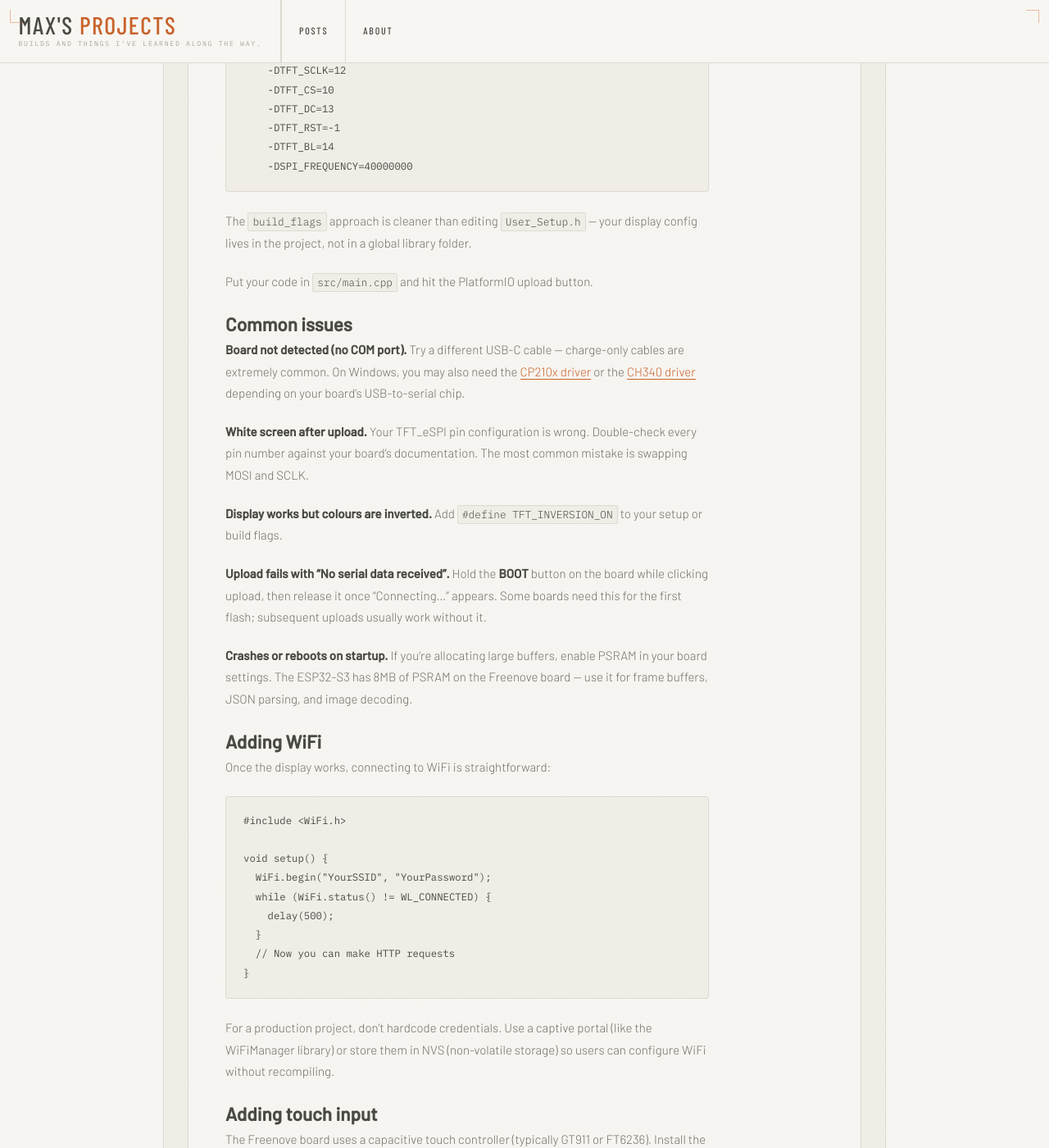
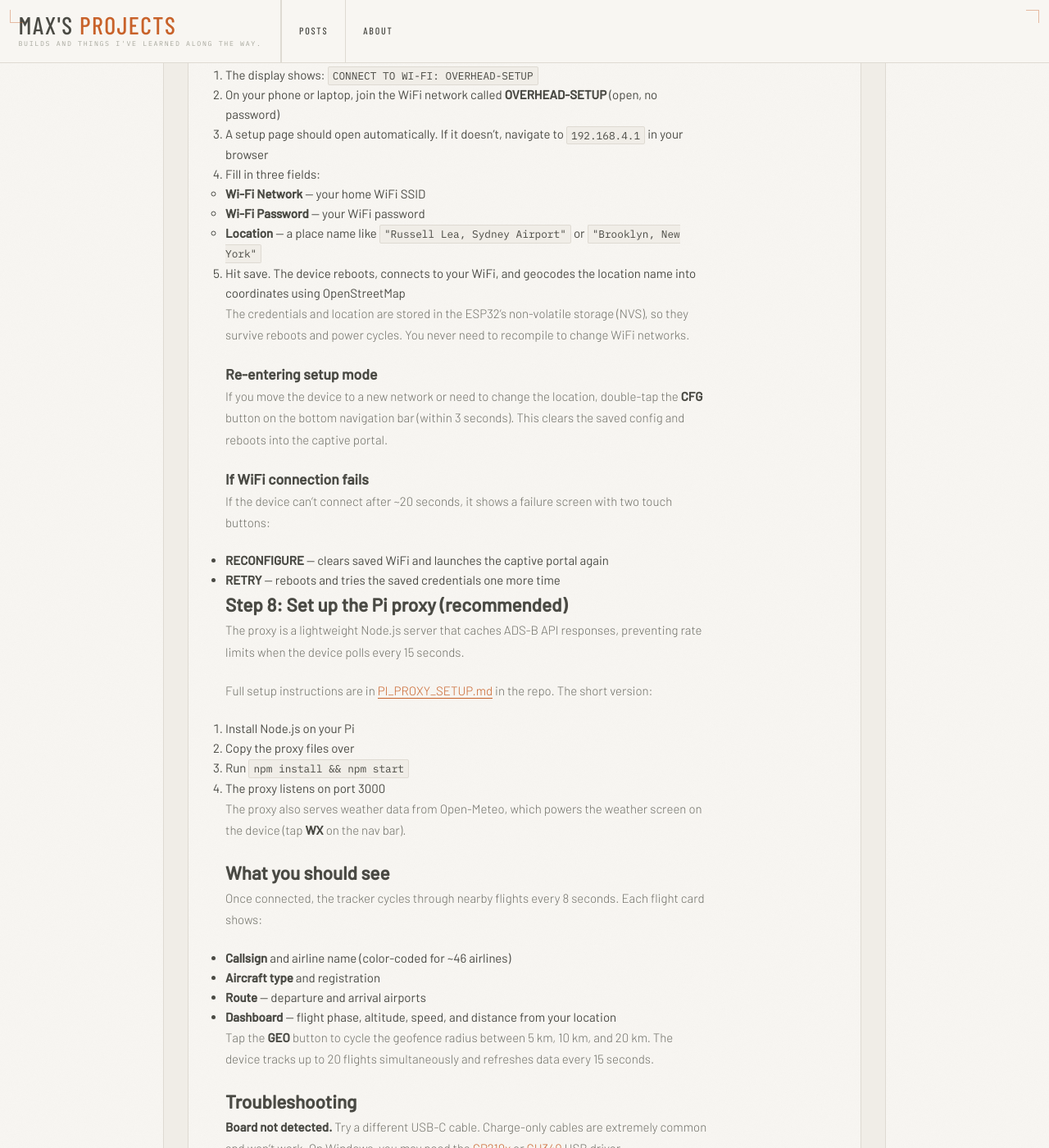
Before and after one commit to greystoke1337/blog, a Jekyll site: the page built from _posts/2026-03-11-esp32-display-getting-started.md, in a window 1280 px wide and 1400 px high, scrolled down 3372 px. Shown: the whole window at 82% size. Built offline with Jekyll 4.4.1, drawn with Linux system fonts in a browser that asks for light colours; some web fonts are replaced; some of the changed text lies outside the part shown.

Commit message:
Rewrite ESP32 post as Overhead Tracker deployment guide
Co-Authored-By: Claude Opus 4.6 <noreply@anthropic.com>

````diff
--- a/_posts/2026-03-11-esp32-display-getting-started.md
+++ b/_posts/2026-03-11-esp32-display-getting-started.md
@@ -1,219 +1,183 @@
 ---
 layout: post
-title: "Getting Started with an ESP32 4-Inch Display"
+title: "Deploying the Overhead Tracker to a Freenove ESP32"
 date: 2026-03-11
 tags: [ESP32, DIY, Tutorial]
 ---
 
-After building my [Overhead Tracker](/blog/2026/03/10/overhead-tracker.html) on a Freenove ESP32-S3 with a 4" touchscreen, I got a lot of questions about the hardware setup itself. This post walks through everything you need to go from an unboxed board to running code on the display — no prior microcontroller experience required.
+This is a step-by-step guide for flashing the [Overhead Tracker](https://github.com/greystoke1337/localized-air-traffic-tracker) firmware onto a fresh Freenove ESP32 4-inch display. By the end, you'll have a standalone device showing every aircraft flying over your location in real time.
+
+![Overhead Tracker display](/blog/assets/images/overhead-tracker-2.jpg)
 
 ## What you need
 
-**The board:** I use the [Freenove FNK0103S](https://store.freenove.com/products/fnk0103s). It's an ESP32-S3 with a built-in 4" 480x320 ST7796 TFT touchscreen and a capacitive touch layer. Everything is on one PCB — no wiring, no soldering. It runs about $25–30 USD.
+- **Freenove FNK0103S** — an ESP32 dev board with a built-in 4" 480×320 ST7796 touchscreen. ~$25–30 on the Freenove store or Amazon. Everything is on one PCB, no wiring required.
+- **A USB-C data cable** — not a charge-only cable. If the board doesn't show up as a serial port, the cable is the problem.
+- **A Raspberry Pi** (3B+ or newer) on the same network — runs the caching proxy between the device and the ADS-B API. You can skip this and use the direct API fallback, but the proxy is strongly recommended for reliability.
+- **A computer** with a terminal (macOS, Linux, or Windows with Git Bash / MSYS2).
 
-**A USB-C cable** — data-capable, not charge-only. If your cable doesn't show up as a serial port, it's probably charge-only. This is the number one beginner issue.
+## Step 1: Install arduino-cli
 
-**A computer** with Arduino IDE or PlatformIO installed.
+The project uses `arduino-cli` and a build script — not the Arduino IDE GUI. Install it:
 
-## Option A: Arduino IDE (simplest)
+**macOS (Homebrew):**
+```bash
+brew install arduino-cli
+```
 
-Arduino IDE is the easiest way to get started if you've never touched a microcontroller before.
+**Linux:**
+```bash
+curl -fsSL https://raw.githubusercontent.com/arduino/arduino-cli/master/install.sh | sh
+```
 
-### Install the IDE
+**Windows (MSYS2 / Git Bash):**
+Download the latest release from [arduino.github.io/arduino-cli](https://arduino.github.io/arduino-cli/latest/installation/) and add it to your PATH.
 
-Download [Arduino IDE 2.x](https://www.arduino.cc/en/software) and install it. Open it once so it creates its config directories.
+Then add ESP32 board support:
 
-### Add ESP32 board support
+```bash
+arduino-cli core update-index \
+  --additional-urls https://raw.githubusercontent.com/espressif/arduino-esp32/gh-pages/package_esp32_index.json
+arduino-cli core install esp32:esp32 \
+  --additional-urls https://raw.githubusercontent.com/espressif/arduino-esp32/gh-pages/package_esp32_index.json
+```
 
-1. Go to **File → Preferences**
-2. In "Additional Board Manager URLs", paste:
-   ```
-   https://raw.githubusercontent.com/espressif/arduino-esp32/gh-pages/package_esp32_index.json
-   ```
-3. Click OK
-4. Go to **Tools → Board → Boards Manager**
-5. Search for `esp32` and install **esp32 by Espressif Systems** (version 3.x)
+## Step 2: Install required libraries
 
-This downloads the ESP32-S3 toolchain, which takes a few minutes.
+```bash
+arduino-cli lib install "ArduinoJson"
+arduino-cli lib install "LovyanGFX"
+```
 
-### Select the board
+The SD and ArduinoOTA libraries are built into the ESP32 core, so no separate install is needed.
 
-1. Plug in your Freenove board via USB-C
-2. Go to **Tools → Board → esp32** and select **ESP32S3 Dev Module**
-3. Go to **Tools → Port** and select the COM port that appeared (on Windows it'll be something like `COM3`)
-4. Set these under Tools:
-   - **USB CDC On Boot:** Enabled
-   - **Flash Size:** 16MB
-   - **Partition Scheme:** 16M Flash (3MB APP/9.9MB FATFS)
-   - **PSRAM:** OPI PSRAM
+## Step 3: Clone the repo
 
-### Install display libraries
+```bash
+git clone https://github.com/greystoke1337/localized-air-traffic-tracker.git
+cd localized-air-traffic-tracker/tracker_live_fnk0103s
+```
 
-Go to **Sketch → Include Library → Manage Libraries** and install:
+## Step 4: Create your secrets file
 
-- **TFT_eSPI** by Bodmer — the display driver
-- **lvgl** (optional) — if you want a full UI framework later
+```bash
+cp secrets.h.example secrets.h
+```
 
-### Configure TFT_eSPI for the ST7796
-
-This is the step most tutorials skip. TFT_eSPI needs to know your exact display hardware. Find the library folder (usually `Documents/Arduino/libraries/TFT_eSPI/`) and edit `User_Setup.h`:
+Open `secrets.h` and set your default WiFi credentials:
 
 ```cpp
-// Comment out the default driver and enable ST7796
-#define ST7796_DRIVER
-
-// Resolution
-#define TFT_WIDTH  320
-#define TFT_HEIGHT 480
-
-// Pin assignments for Freenove FNK0103S
-#define TFT_MOSI 11
-#define TFT_SCLK 12
-#define TFT_CS   10
-#define TFT_DC   13
-#define TFT_RST  -1
-#define TFT_BL   14
-
-// SPI frequency
-#define SPI_FREQUENCY 40000000
+#pragma once
+#define WIFI_SSID_DEFAULT "your-wifi-ssid"
+#define WIFI_PASS_DEFAULT "your-wifi-password"
 ```
 
-Pin numbers vary by board. If you're using a different ESP32 display board, check its schematic or wiki for the correct SPI pins.
+These are fallback defaults baked into the firmware. You'll also be able to configure WiFi through the on-device captive portal after flashing (more on that below).
 
-### Upload your first sketch
+## Step 5: Configure the proxy address
 
-Paste this into a new sketch:
+Open `tracker_live_fnk0103s.ino` and find the `PROXY_HOST` definition. Set it to your Raspberry Pi's local IP address:
 
 ```cpp
-#include <TFT_eSPI.h>
-
-TFT_eSPI tft = TFT_eSPI();
-
-void setup() {
-  tft.init();
-  tft.setRotation(1);
-  tft.fillScreen(TFT_BLACK);
-  tft.setTextColor(TFT_WHITE, TFT_BLACK);
-  tft.setTextSize(3);
-  tft.drawString("Hello, ESP32!", 40, 140);
-}
-
-void loop() {}
+#define PROXY_HOST "192.168.1.100"  // your Pi's IP
 ```
 
-Hit the upload button (→). The IDE compiles and flashes over USB. You should see "Hello, ESP32!" on the display within 30 seconds.
+The proxy runs on port `3000` by default. If you don't have a Pi set up yet, the tracker will fall back to querying the ADS-B API directly — it'll still work, just with slightly less reliability under heavy use.
 
-## Option B: PlatformIO (recommended for real projects)
+## Step 6: Flash the firmware
 
-PlatformIO is a VS Code extension that gives you proper dependency management, build configurations, and OTA support. It's what I use for all my ESP32 projects.
+Plug in your Freenove board via USB-C and run:
 
-### Setup
-
-1. Install [VS Code](https://code.visualstudio.com/)
-2. Install the **PlatformIO IDE** extension from the marketplace
-3. Create a new project: **PlatformIO Home → New Project**
-   - Board: `Freenove ESP32-S3` (or `esp32-s3-devkitc-1` if not listed)
-   - Framework: Arduino
-
-This generates a `platformio.ini` file. Edit it:
-
-```ini
-[env:esp32s3]
-platform = espressif32
-board = esp32-s3-devkitc-1
-framework = arduino
-monitor_speed = 115200
-board_build.arduino.memory_type = qio_opi
-board_build.psram = enabled
-lib_deps =
-    bodmer/TFT_eSPI@^2.5.0
-build_flags =
-    -DUSER_SETUP_LOADED=1
-    -DST7796_DRIVER=1
-    -DTFT_WIDTH=320
-    -DTFT_HEIGHT=480
-    -DTFT_MOSI=11
-    -DTFT_SCLK=12
-    -DTFT_CS=10
-    -DTFT_DC=13
-    -DTFT_RST=-1
-    -DTFT_BL=14
-    -DSPI_FREQUENCY=40000000
+```bash
+./build.sh
 ```
 
-The `build_flags` approach is cleaner than editing `User_Setup.h` — your display config lives in the project, not in a global library folder.
+That's it. The build script compiles the firmware, auto-detects your board's USB port, and uploads. You should see the boot sequence animation on the display within about 30 seconds.
 
-Put your code in `src/main.cpp` and hit the PlatformIO upload button.
+Other useful build commands:
 
-## Common issues
+| Command | What it does |
+|---------|-------------|
+| `./build.sh compile` | Compile only, don't upload |
+| `./build.sh upload` | Upload the last compiled build |
+| `./build.sh monitor` | Open serial monitor (115200 baud) |
+| `./build.sh ota` | Flash over WiFi to `overhead-tracker.local` |
+| `./build.sh safe` | Run tests + compile with strict warnings |
 
-**Board not detected (no COM port).** Try a different USB-C cable — charge-only cables are extremely common. On Windows, you may also need the [CP210x driver](https://www.silabs.com/developer-tools/usb-to-uart-bridge-vcp-drivers) or the [CH340 driver](http://www.wch-ic.com/downloads/CH341SER_EXE.html) depending on your board's USB-to-serial chip.
+If upload fails with "No serial data received", hold the **BOOT** button on the board while the script tries to connect, then release once you see "Connecting..." in the terminal.
 
-**White screen after upload.** Your TFT_eSPI pin configuration is wrong. Double-check every pin number against your board's documentation. The most common mistake is swapping MOSI and SCLK.
+## Step 7: Connect to WiFi
 
-**Display works but colours are inverted.** Add `#define TFT_INVERSION_ON` to your setup or build flags.
+On first boot — or if no saved WiFi config is found — the tracker launches a **captive portal**:
 
-**Upload fails with "No serial data received".** Hold the **BOOT** button on the board while clicking upload, then release it once "Connecting..." appears. Some boards need this for the first flash; subsequent uploads usually work without it.
+1. The display shows: `CONNECT TO WI-FI: OVERHEAD-SETUP`
+2. On your phone or laptop, join the WiFi network called **OVERHEAD-SETUP** (open, no password)
+3. A setup page should open automatically. If it doesn't, navigate to `192.168.4.1` in your browser
+4. Fill in three fields:
+   - **Wi-Fi Network** — your home WiFi SSID
+   - **Wi-Fi Password** — your WiFi password
+   - **Location** — a place name like `"Russell Lea, Sydney Airport"` or `"Brooklyn, New York"`
+5. Hit save. The device reboots, connects to your WiFi, and geocodes the location name into coordinates using OpenStreetMap
 
-**Crashes or reboots on startup.** If you're allocating large buffers, enable PSRAM in your board settings. The ESP32-S3 has 8MB of PSRAM on the Freenove board — use it for frame buffers, JSON parsing, and image decoding.
+The credentials and location are stored in the ESP32's non-volatile storage (NVS), so they survive reboots and power cycles. You never need to recompile to change WiFi networks.
 
-## Adding WiFi
+### Re-entering setup mode
 
-Once the display works, connecting to WiFi is straightforward:
+If you move the device to a new network or need to change the location, double-tap the **CFG** button on the bottom navigation bar (within 3 seconds). This clears the saved config and reboots into the captive portal.
 
-```cpp
-#include <WiFi.h>
+### If WiFi connection fails
 
-void setup() {
-  WiFi.begin("YourSSID", "YourPassword");
-  while (WiFi.status() != WL_CONNECTED) {
-    delay(500);
-  }
-  // Now you can make HTTP requests
-}
+If the device can't connect after ~20 seconds, it shows a failure screen with two touch buttons:
+
+- **RECONFIGURE** — clears saved WiFi and launches the captive portal again
+- **RETRY** — reboots and tries the saved credentials one more time
+
+## Step 8: Set up the Pi proxy (recommended)
+
+The proxy is a lightweight Node.js server that caches ADS-B API responses, preventing rate limits when the device polls every 15 seconds.
+
+Full setup instructions are in [PI_PROXY_SETUP.md](https://github.com/greystoke1337/localized-air-traffic-tracker/blob/main/PI_PROXY_SETUP.md) in the repo. The short version:
+
+1. Install Node.js on your Pi
+2. Copy the proxy files over
+3. Run `npm install && npm start`
+4. The proxy listens on port 3000
+
+The proxy also serves weather data from Open-Meteo, which powers the weather screen on the device (tap **WX** on the nav bar).
+
+## What you should see
+
+Once connected, the tracker cycles through nearby flights every 8 seconds. Each flight card shows:
+
+- **Callsign** and airline name (color-coded for ~46 airlines)
+- **Aircraft type** and registration
+- **Route** — departure and arrival airports
+- **Dashboard** — flight phase, altitude, speed, and distance from your location
+
+Tap the **GEO** button to cycle the geofence radius between 5 km, 10 km, and 20 km. The device tracks up to 20 flights simultaneously and refreshes data every 15 seconds.
+
+## Troubleshooting
+
+**Board not detected.** Try a different USB-C cable. Charge-only cables are extremely common and won't work. On Windows, you may need the [CP210x](https://www.silabs.com/developer-tools/usb-to-uart-bridge-vcp-drivers) or [CH340](http://www.wch-ic.com/downloads/CH341SER_EXE.html) USB driver.
+
+**White/blank screen after flash.** The display driver config in `lgfx_config.h` should match the Freenove FNK0103S out of the box. If you're using a different board, the pin assignments will need to change.
+
+**Captive portal doesn't appear.** Make sure you're connected to the `OVERHEAD-SETUP` network. Try navigating to `192.168.4.1` manually. Some phones aggressively disconnect from networks without internet — disable auto-switch temporarily.
+
+**"No flights" showing.** Check your geofence radius — 5 km is tight. Try 20 km first. Also verify your location was geocoded correctly by checking the header bar on the display. If the proxy isn't reachable, the device falls back to direct API queries — watch the serial monitor (`./build.sh monitor`) for connection errors.
+
+**Crashes or reboots.** Open the serial monitor to see error output. The device has a 30-second hardware watchdog, so if a network request hangs, it will restart automatically. Make sure PSRAM is enabled in the board configuration (the build script handles this).
+
+## OTA updates
+
+After the initial USB flash, you can push firmware updates over WiFi:
+
+```bash
+./build.sh ota
 ```
 
-For a production project, don't hardcode credentials. Use a captive portal (like the WiFiManager library) or store them in NVS (non-volatile storage) so users can configure WiFi without recompiling.
+This uploads to `overhead-tracker.local` via mDNS. The display shows a green progress bar during the update. Your device needs to be on the same network as your computer.
 
-## Adding touch input
+## 3D-printed enclosure
 
-The Freenove board uses a capacitive touch controller (typically GT911 or FT6236). Install the appropriate library and read touch coordinates:
-
-```cpp
-#include <TFT_eSPI.h>
-
-TFT_eSPI tft = TFT_eSPI();
-
-void setup() {
-  tft.init();
-  tft.setRotation(1);
-  tft.fillScreen(TFT_BLACK);
-}
-
-void loop() {
-  uint16_t x, y;
-  if (tft.getTouch(&x, &y)) {
-    tft.fillCircle(x, y, 5, TFT_WHITE);
-  }
-}
-```
-
-Touch calibration may be needed — TFT_eSPI includes a calibration sketch under **File → Examples → TFT_eSPI → Generic → Touch_calibrate**.
-
-## Resources
-
-Here are the references I keep coming back to:
-
-- [Freenove FNK0103S documentation and examples](https://github.com/Freenove/Freenove_ESP32_S3_WROOM_Board) — official repo with pinouts, schematics, and sample sketches
-- [TFT_eSPI library](https://github.com/Bodmer/TFT_eSPI) — the display driver, with setup guides for dozens of boards
-- [ESP32-S3 datasheet](https://www.espressif.com/en/products/socs/esp32-s3) — pin functions, memory map, peripheral details
-- [Arduino-ESP32 core docs](https://docs.espressif.com/projects/arduino-esp32/en/latest/) — Espressif's Arduino framework reference
-- [PlatformIO ESP32 guide](https://docs.platformio.org/en/latest/boards/espressif32/esp32-s3-devkitc-1.html) — board configuration and build options
-- [Random Nerd Tutorials — ESP32](https://randomnerdtutorials.com/projects-esp32/) — beginner-friendly project walkthroughs covering WiFi, displays, sensors, and more
-- [LVGL documentation](https://docs.lvgl.io/) — if you want buttons, sliders, charts, and proper UI widgets on the display
-
-## What's next
-
-Once you have a working display with WiFi, the possibilities open up. You can pull data from any HTTP API and render it — weather, stock tickers, transit arrivals, flight trackers. The Freenove board has enough power and memory to run surprisingly complex UIs at a smooth refresh rate.
-
-Start simple: get "Hello, ESP32!" on the screen, then build from there.
+The repo includes STL and STEP files in the `tracker_live_fnk0103s/enclosure/` directory for a snap-fit case with a display stand. Print at 0.2mm layer height, no supports needed for the case body.
````
